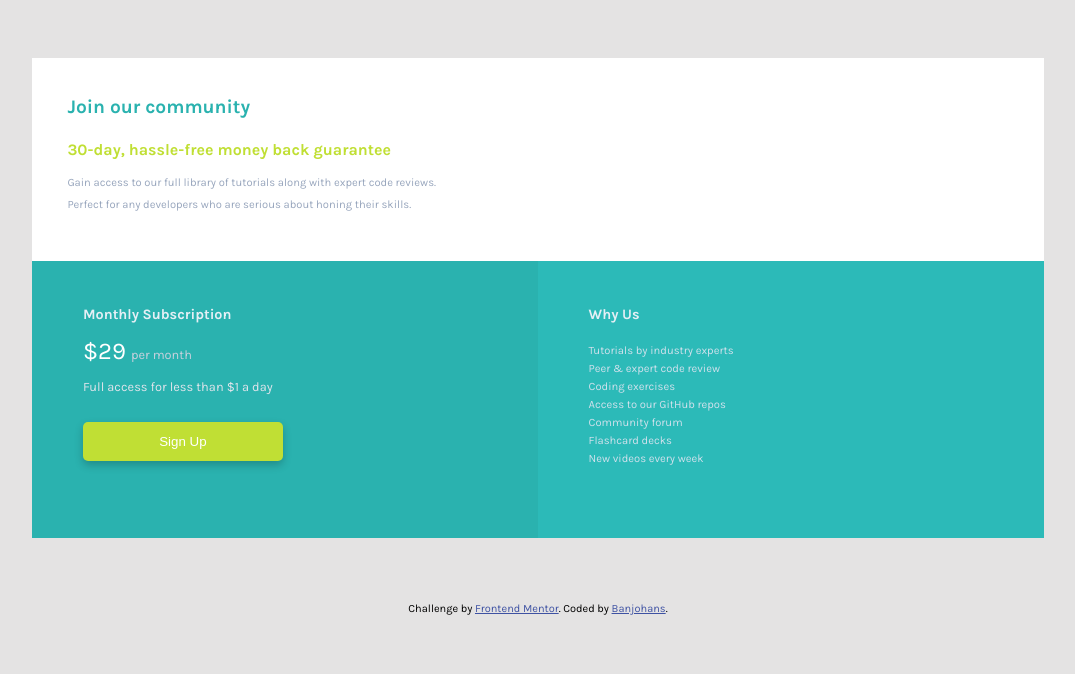
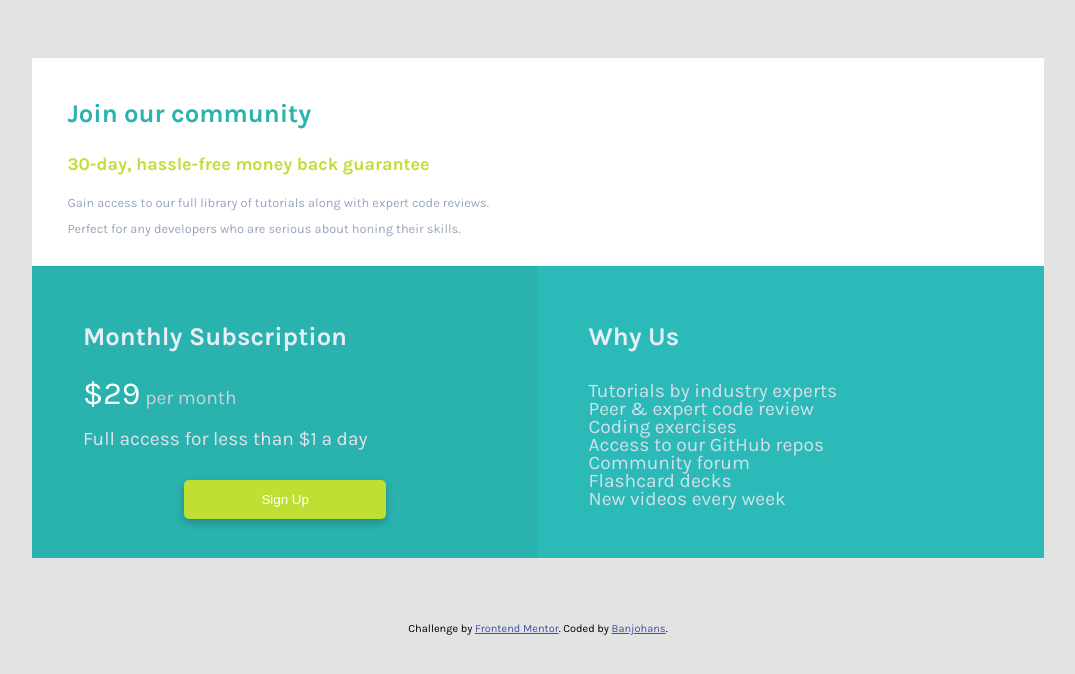
Before and after one commit to banjohans/2024.10.31-single-price-grid-component-master, a plain HTML site: page index.html in a window 1280 px wide. Shown: the whole page, without its empty margins (102-1177 px from the left). Drawn offline with Linux system fonts and the light colour scheme.

Commit message:
second commit

```diff
--- a/style.css
+++ b/style.css
@@ -1,6 +1,6 @@
 body {
   font-family: "Karla", sans-serif;
-  font-size: 16px;
+  font-size: clamp(16px, 2vw, 24px);
   background-color: rgb(228, 227, 227);
   color: black;
 }
@@ -33,50 +33,51 @@ h1 {
   padding-top: 24px;
   padding-bottom: 9px;
   text-align: left;
-  font-size: 1.2rem;
+  font-size: 2vw;
 }
 h2 {
   color: hsl(71, 73%, 54%);
-  font-size: 1rem;
+  font-size: 1.4vw;
 }
 
 h3 {
   color: hsl(204, 43%, 93%);
-  font-size: 0.9rem;
+  font-size: 2vw;
   padding-top: 5px;
   padding-bottom: 5px;
 }
 p {
   color: hsl(218, 22%, 90%);
-  font-size: 0.8rem;
+  font-size: 1.5vw;
   line-height: 1.2rem;
   padding-bottom: 13px;
 }
 
 p2 {
   color: hsl(218, 22%, 83%);
-  font-size: 0.8rem;
+  font-size: 1.5vw;
   line-height: 1.2rem;
   padding-bottom: 10px;
   align-items: center;
 }
 p3 {
   color: hsl(218, 22%, 70%);
-  font-size: 0.8rem;
+  font-size: 1.5vw;
   line-height: 1.2rem;
   padding-bottom: 30px;
 }
 ul {
   list-style-type: none;
   /* color: hsl(204, 43%, 98%); */
-  font-size: 0.7rem;
+  font-size: 1vw;
   padding: 0;
   margin: 0;
   padding-bottom: 25px;
-  line-height: 22px;
+  line-height: 2vw;
 }
 li {
   color: hsl(204, 43%, 87%);
+  font-size: 1.5vw;
   line-height: 18px;
 }
 
@@ -101,14 +102,15 @@ div {
 }
 
 button {
+  margin: auto;
+  display: block;
   background-color: hsl(71, 73%, 54%);
   color: white;
   border: none;
   border-radius: 5px;
-  width: 200px;
+  width: 50%;
   padding: 12px;
   box-shadow: 0px 4px 8px rgba(0, 0, 0, 0.22);
-  align-items: center;
 }
 
 button:hover {
@@ -118,7 +120,7 @@ button:hover {
   border-color: black; */
   background-color: hsl(71, 73%, 44%);
   transition: 0.2s;
-  font-size: 1rem;
+  font-size: 2vw;
   /* color: hsl(179, 62%, 43%); */
 }
 
@@ -137,7 +139,7 @@ button:hover {
 
 #dollar::before {
   content: "$29";
-  font-size: 1.5rem;
+  font-size: 2.5vw;
   color: white;
   padding-right: 5px;
 }
```
